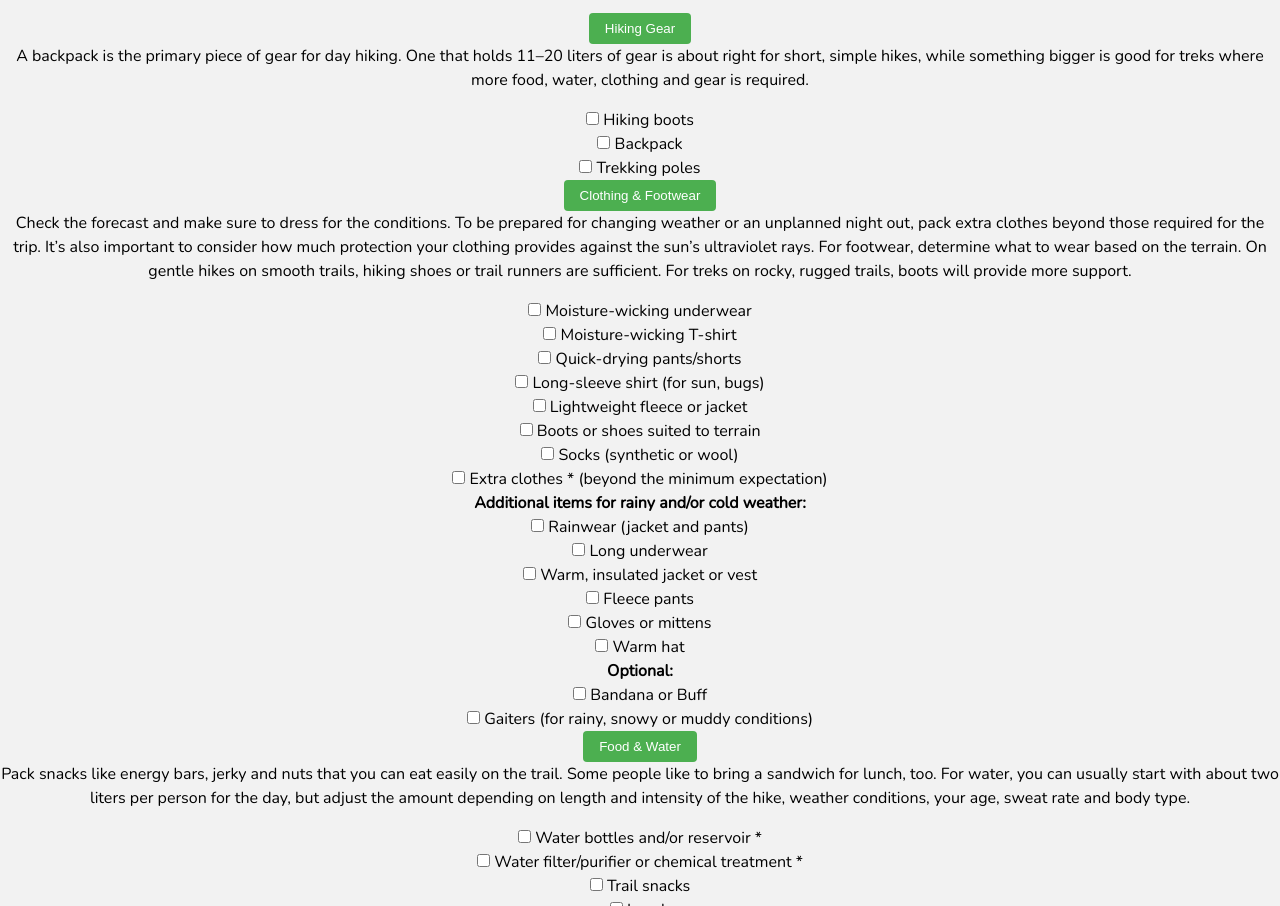
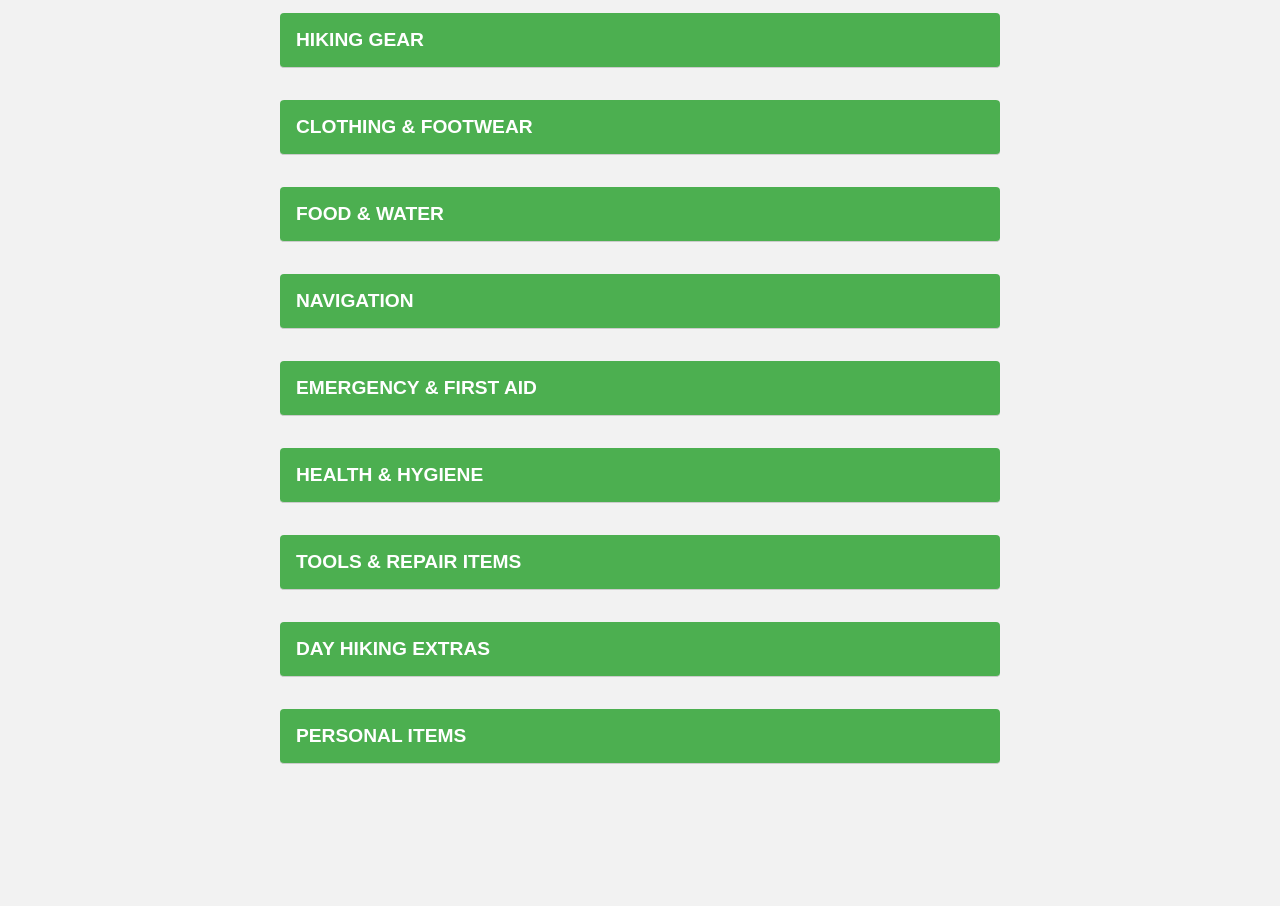
Before and after one commit to kpetrauskas92/backpack-buddy, a plain HTML site: page index.html in a window 1280 px wide. Shown: the part 154-1060 px from the top of the page. After the commit the page ends 950 px from the top, so only its background shows below. Drawn offline with nearby package versions, Linux system fonts and the light colour scheme.

Commit message:
add accordion + button styling

```diff
--- a/assets/css/style.css
+++ b/assets/css/style.css
@@ -76,3 +76,55 @@
     font-size: small;
     color: white;
   }
+
+  /* Accordion styling */
+  .accordion {
+    max-width: 800px;
+    margin: 0 auto;
+  }
+
+  .accordion-button {
+    width: 90%;
+    padding: 1rem;
+    font-size: 1.2rem;
+    font-weight: bold;
+    border: none;
+    border-bottom: 1px solid #ccc;
+    text-align: left;
+    text-transform: uppercase;
+    cursor: pointer;
+    transition: background-color 0.3s ease;
+  }
+
+  .accordion-button:hover {
+    background-color: #4DA167;
+  }
+
+  .accordion-content {
+    margin: 1rem;
+    padding-left: 0.7rem;
+    text-align:left;
+    max-height: 0;
+    overflow: hidden;
+    transition: max-height 0.3s ease;
+  }
+
+  .accordion-content ul {
+    list-style: none;
+    margin: 0;
+    padding: 0;
+  }
+
+  .accordion-content li {
+    margin-bottom: 0.5rem;
+    padding-left: 1rem;
+    font-size: large;
+  }
+
+  .accordion-content h4, p {
+    padding: 1rem;
+  }
+
+  .active {
+    max-height: 500px;
+  }
```
